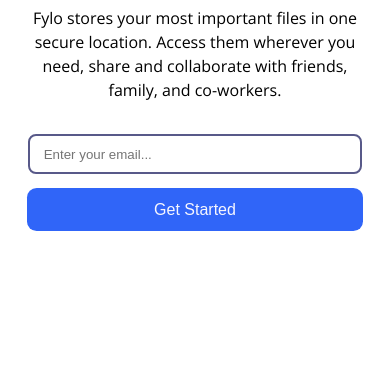
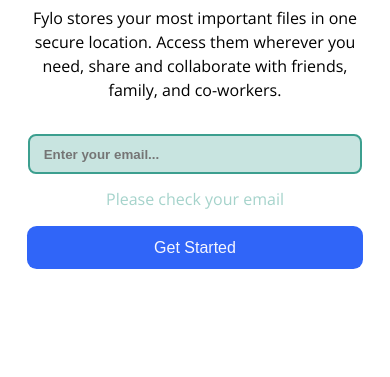
Before and after one commit to Yashbabani0/fylo-landing-page-with-two-column-layout-master, a plain HTML site: page index.html in a window 390 px wide. Both pictures are taken after a click on the button "Get Started". Shown: the part 467-844 px from the top of the page. Drawn offline with nearby package versions, Linux system fonts and the light colour scheme.

Commit message:
complete

```diff
--- a/index.html
+++ b/index.html
@@ -15,7 +15,6 @@
     <title>Frontend Mentor | Fylo landing page with two column layout</title>
 
     <link rel="stylesheet" href="style.css" />
-    <script src="https://cdn.jsdelivr.net/npm/gsap@3.12.5/dist/gsap.min.js"></script>
   </head>
   <body>
     <nav>
@@ -41,9 +40,13 @@
             and co-workers.
           </p>
           <div class="nav_get_started">
-            <input type="email" placeholder="Enter your email..." />
+            <input
+              class="nav_email_input"
+              type="email"
+              placeholder="Enter your email..."
+            />
             <div class="success_msg hidden">Please check your email</div>
-            <button type="submit">Get Started</button>
+            <button class="nav_btn" type="submit">Get Started</button>
           </div>
         </div>
       </div>
@@ -103,7 +106,7 @@
             type="email"
             placeholder="email@example.com"
           />
-          <div class="success_msg hidden">Please check your email</div>
+          <div class="footer_success_msg hidden">Please check your email</div>
           <button class="page2_input_btn" type="submit">
             Get Started For Free
           </button>
@@ -146,5 +149,6 @@
         </p>
       </div>
     </footer>
+    <script src="script.js"></script>
   </body>
 </html>
--- a/script.js
+++ b/script.js
@@ -0,0 +1,15 @@
+const successMsg = document.querySelector(".success_msg");
+const footerSuccessMsg = document.querySelector(".footer_success_msg");
+const navBtn = document.querySelector(".nav_btn");
+const navEmailInput = document.querySelector(".nav_email_input");
+const page2InputBox = document.querySelector(".page2_input_box");
+const page2InputBtn = document.querySelector(".page2_input_btn");
+
+navBtn.addEventListener("click", function () {
+  successMsg.classList.remove("hidden");
+  navEmailInput.classList.add("success");
+});
+page2InputBtn.addEventListener("click", function () {
+  footerSuccessMsg.classList.remove("hidden");
+  page2InputBox.classList.add("success");
+});
--- a/style.css
+++ b/style.css
@@ -18,7 +18,6 @@ body {
   max-width: 100%;
   font-family: "Open Sans", sans-serif;
 }
-
 /* hidden class */
 .hidden {
   display: none;
@@ -81,13 +80,19 @@ input {
 }
 .success {
   border-color: var(--Moderate-Cyan);
-  background-color: hsla(170, 45%, 43%, 0.463);
+  background-color: hsla(170, 45%, 43%, 0.277);
+  font-weight: 600;
 }
 .success_msg {
   color: hsla(170, 45%, 43%, 0.463);
-  margin-top: -10px;
-  margin-left: -10em;
+  margin-right: 35em;
   margin-bottom: 0.5em;
+}
+.footer_success_msg {
+  color: hsla(170, 45%, 43%, 0.463);
+  margin-right: 30em;
+  margin-bottom: 0.5em;
+  font-weight: 600;
 }
 button {
   background-color: var(--Bright-Blue);
@@ -321,6 +326,11 @@ footer {
 
 /* Media Query for Mobile and Tab */
 @media (max-width: 62em) {
+  .success_msg {
+    text-align: center;
+    margin: 0;
+    margin-bottom: 1em;
+  }
   .logo img {
     width: 50%;
   }
@@ -387,6 +397,14 @@ footer {
   }
 }
 
+/* page2 */
+.page2_input {
+    align-items: center;
+}
+.footer_success_msg {
+    margin: auto;
+    margin-bottom: 1em;
+}
 /* footer */
 .footer_links_part1 {
   flex-direction: column;
```
